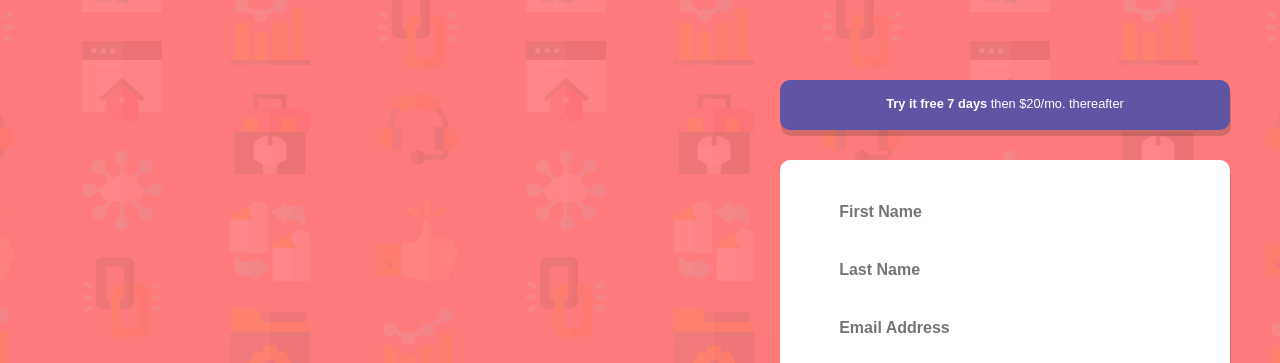
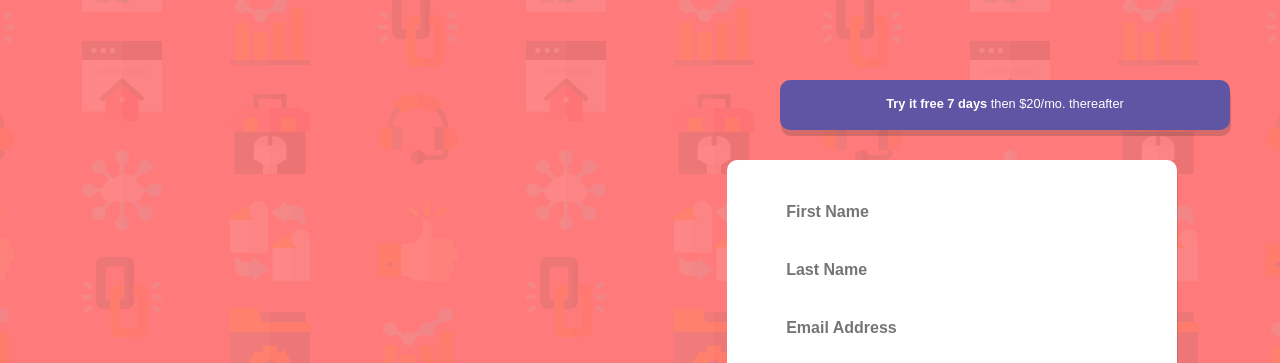
Before and after one commit to agottlieb/JS-Signup-Form, a plain HTML site: page index.html in a window 1280 px wide. Shown: the top 363 px of the page. Drawn offline with Linux system fonts and the light colour scheme.

Commit message:
more work on bottom issue

```diff
--- a/styles.css
+++ b/styles.css
@@ -259,11 +259,12 @@ footer {
     }
 
     .input-form {
-        position: absolute;
+        /* position: absolute; */
+        position: relative;
         min-width: 450px;
         padding-bottom: 0;
         /* min-height: 430px; */
-        right: 50px;
+        right: -7rem;
         margin-top: 10rem;
         margin-bottom: 5rem;
     }
```
Also changed, not shown: 1 other file.
